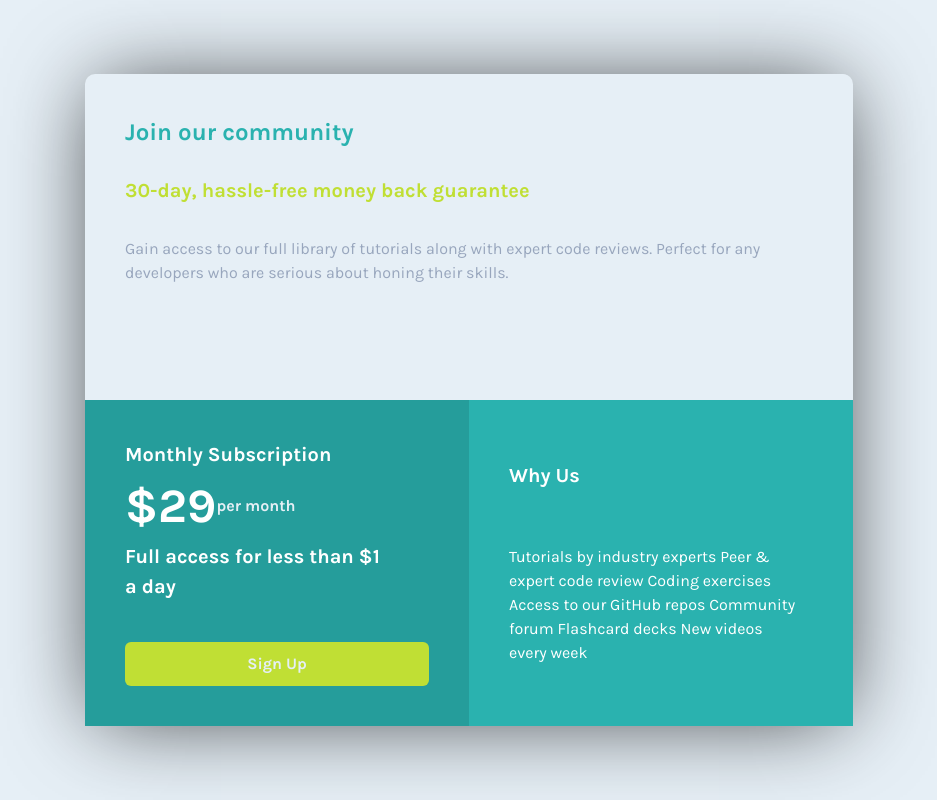
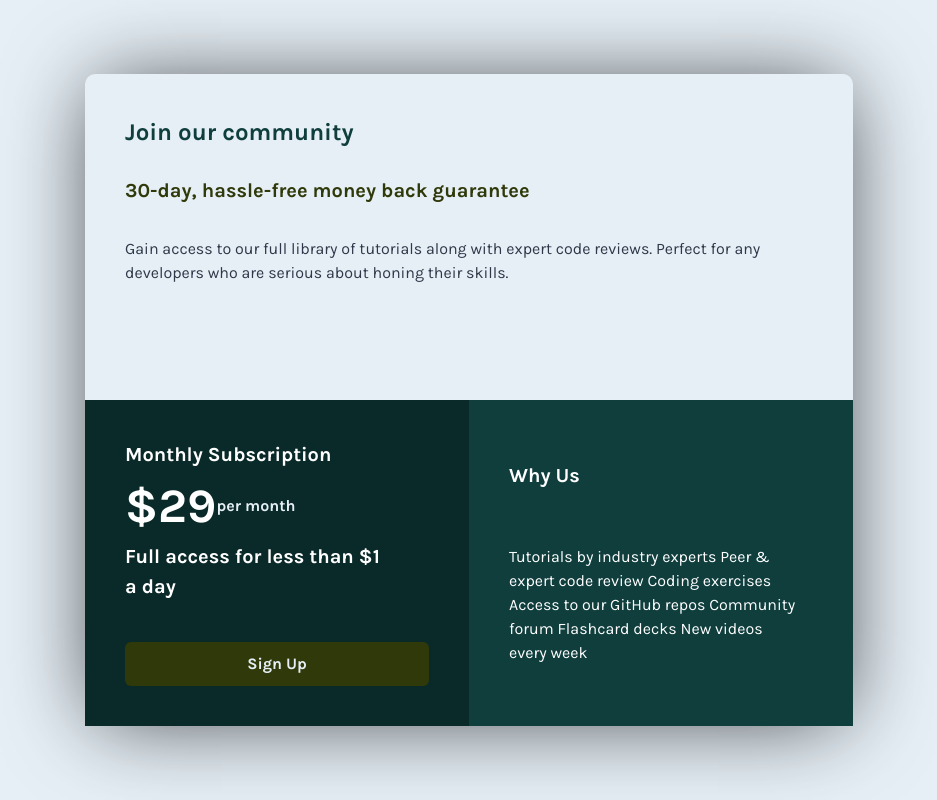
Before and after one commit to JammiM/single-price-grid-component, a React (Vite) app: page / in a window 1280 px wide. Shown: the whole page, without its empty margins (171-1108 px from the left). Built offline with nearby package versions, Linux system fonts and the light colour scheme.

Commit message:
Updated the DOM to match more Accessibility standards

```diff
--- a/src/components/SinglePriceGrid.jsx
+++ b/src/components/SinglePriceGrid.jsx
@@ -4,19 +4,23 @@ import "./SinglePriceGrid.css";
 const SinglePriceGrid = () => {
   return (
     <div className="SinglePriceGrid">
-      <div className="header">
-        <p className="header__title">Join our community</p>
-        <p className="header__sub_title">
+      <section className="header">
+        {/* <p className="header__title">Join our community</p> */}
+        <h1 className="header__title">Join our community</h1>
+
+        <h2 className="header__sub_title">
           30-day, hassle-free money back guarantee
-        </p>
+        </h2>
         <p className="header__paragraph">
           Gain access to our full library of tutorials along with expert code
           reviews. Perfect for any developers who are serious about honing their
           skills.
         </p>
-      </div>
-      <div className="sign_up">
-        <p className="sign-up-heading">Monthly Subscription</p>
+      </section>
+      <section className="sign_up">
+        {/* <p className="sign-up-heading">Monthly Subscription</p> */}
+        <h2 className="sign-up-heading">Monthly Subscription</h2>
+
         <div class="sign-up-pricing">
           <p className="sign-up-pricing-cost">&#36;29</p>
           <span class="sign-up-pricing-month">per month</span>
@@ -27,15 +31,17 @@ const SinglePriceGrid = () => {
         <button type="button" className="sign_up__button">
           Sign Up
         </button>
-      </div>
-      <div className="why-us">
-        <p className="why-us__heading">Why Us</p>
+      </section>
+      <section className="why-us">
+        {/* <p className="why-us__heading">Why Us</p> */}
+        <h2 className="why-us__heading">Why Us</h2>
+
         <p className="why-us__description">
           Tutorials by industry experts Peer &amp; expert code review Coding
           exercises Access to our GitHub repos Community forum Flashcard decks
           New videos every week
         </p>
-      </div>
+      </section>
     </div>
   );
 };
--- a/src/index.css
+++ b/src/index.css
@@ -1,9 +1,9 @@
 :root {
-  --fc-teal-500: hsl(179, 62%, 43%);
-  --fc-green-400: hsl(71, 73%, 54%);
+  --fc-teal-500: hsl(179, 61%, 15%);
+  --fc-green-400: hsl(71, 73%, 13%);
 
   --fc-teal-100: hsl(204, 43%, 93%);
-  --fc-green-500: hsl(218, 22%, 67%);
+  --fc-green-500: hsl(217, 22%, 23%);
 
   /* Reference for darker colour */
   /* https://stackoverflow.com/a/55330103/2823773 */
```
